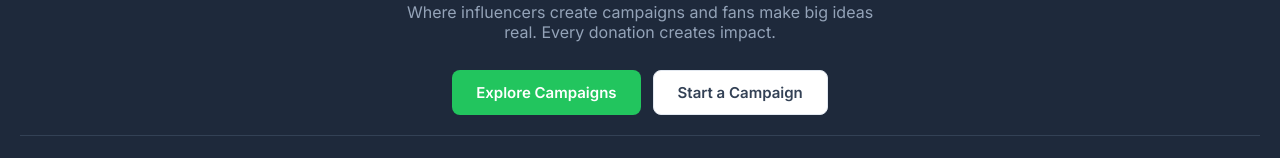
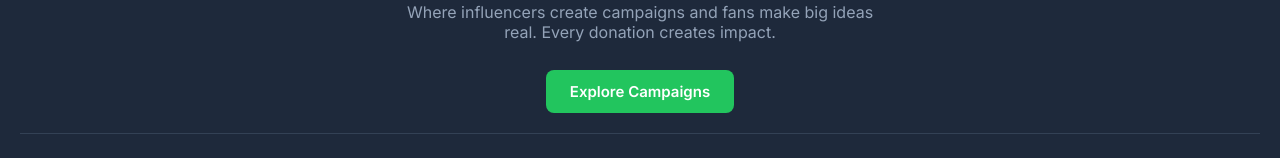
Before and after one commit to lashachuboHolder/WebPro, a React (Create React App) app in the folder FundStart/frontend/: page / in a window 1280 px wide. Shown: the part 185-343 px from the top of the page. Built offline with nearby package versions, Linux system fonts and the light colour scheme; no server answers.

Commit message:
"Start a campaign" button now only shows up for influencers

```diff
--- a/FundStart/frontend/src/CampaignDetail.js
+++ b/FundStart/frontend/src/CampaignDetail.js
@@ -14,7 +14,7 @@ const CampaignDetail = () => {
   const [donations, setDonations] = useState([]);
   const [loading, setLoading] = useState(true);
   const [showDonate, setShowDonate] = useState(false);
-  const [amount, setAmount] = useState(132);
+  const [amount, setAmount] = useState(5);
   const [message, setMessage] = useState('');
   const [paymentMethod, setPaymentMethod] = useState('VISA');
   const [donating, setDonating] = useState(false);
--- a/FundStart/frontend/src/Home.js
+++ b/FundStart/frontend/src/Home.js
@@ -2,8 +2,10 @@ import React, { useEffect, useState } from 'react';
 import { Link } from 'react-router-dom';
 import api from './api';
 import CampaignCard from './CampaignCard';
+import { useAuth } from './AuthContext';
 
 const Home = () => {
+  const { user } = useAuth();
   const [campaigns, setCampaigns] = useState([]);
   const [loading, setLoading] = useState(true);
 
@@ -22,7 +24,9 @@ const Home = () => {
         <p>Where influencers create campaigns and fans make big ideas real. Every donation creates impact.</p>
         <div className="hero-btns">
           <Link to="/campaigns" className="btn btn-primary btn-lg">Explore Campaigns</Link>
-          <Link to="/register" className="btn btn-outline btn-lg">Start a Campaign</Link>
+          {user?.role === 'influencer' && (
+            <Link to="/dashboard" className="btn btn-outline btn-lg">Start a Campaign</Link>
+          )}
         </div>
         <div className="hero-stats">
           <div className="h-stat"><span className="h-stat-val">$500K+</span><span className="h-stat-lbl">Total Raised</span></div>
```
